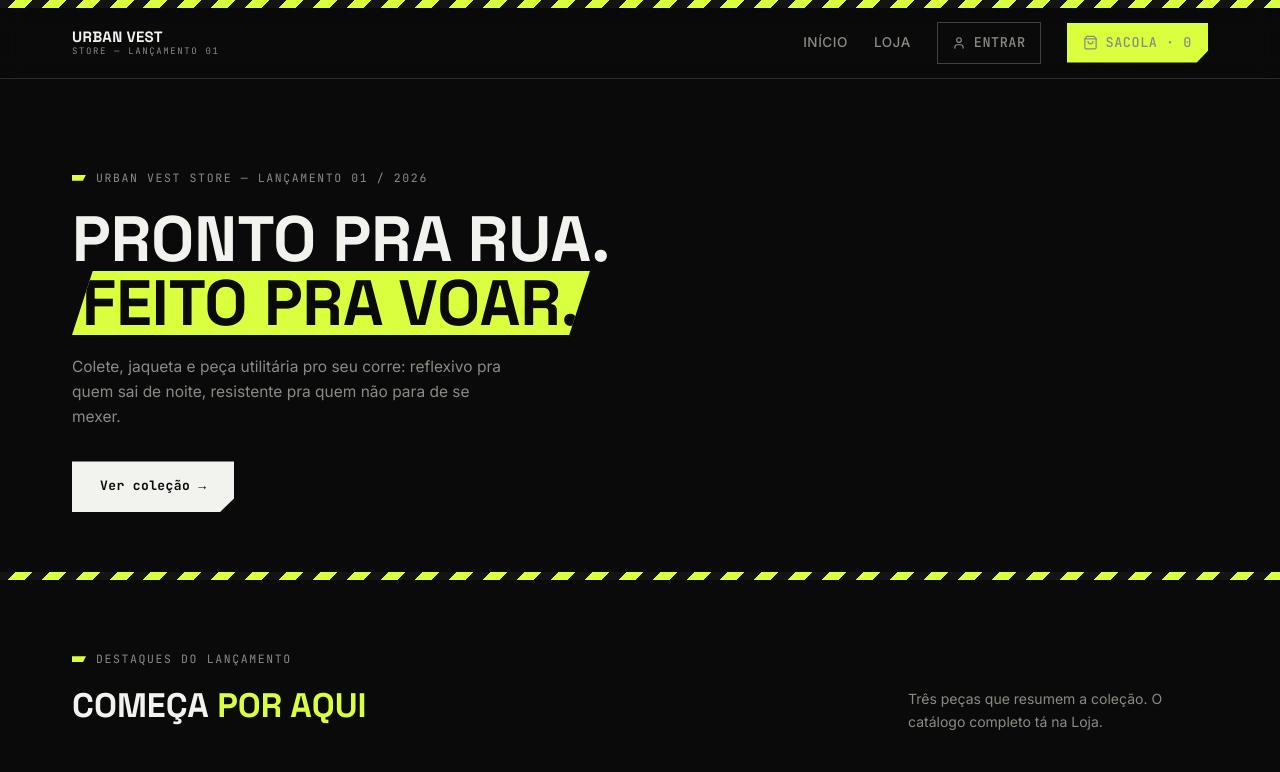
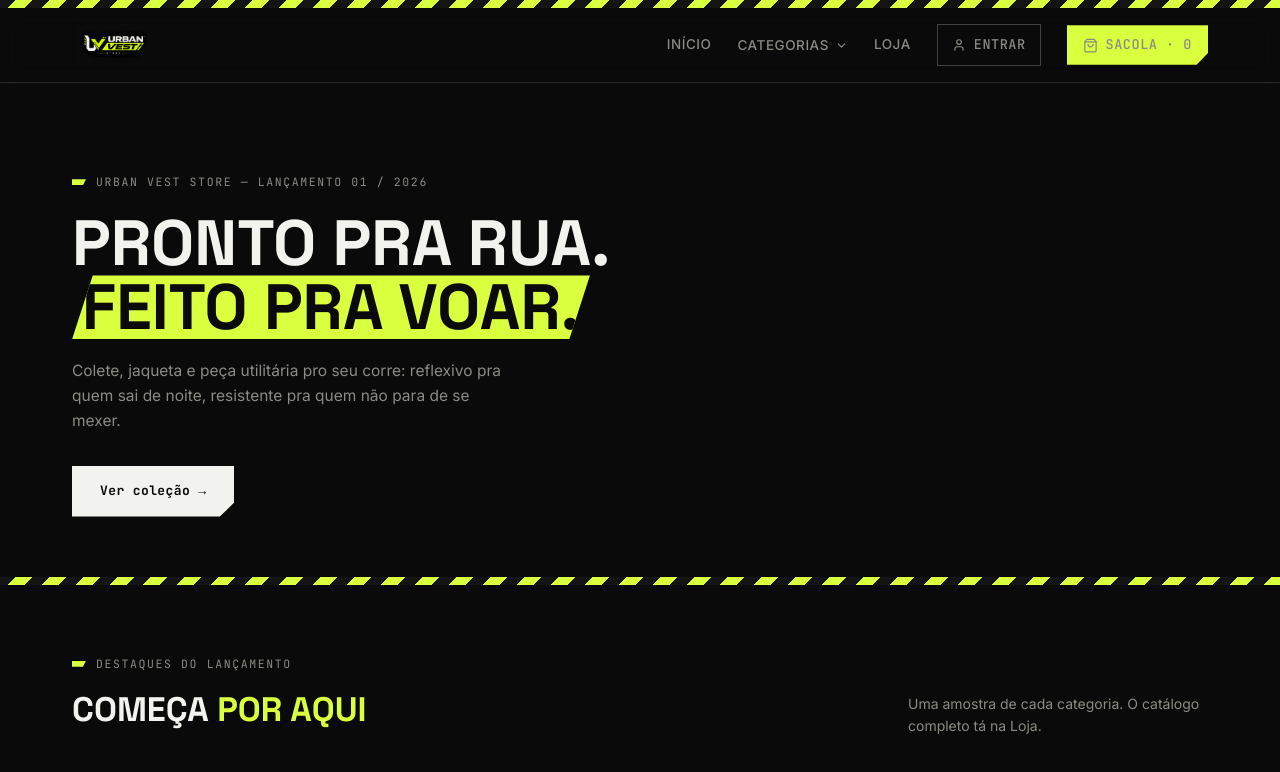
Before and after one commit to Gabriel23Ramos/clothes, a React (Vite) app: page / in a window 1280 px wide. Shown: the top 772 px of the page. Built offline with nearby package versions, Linux system fonts and the light colour scheme.

Commit message:
logo, botao de categorias e mais itens na home

```diff
--- a/src/components/Header.jsx
+++ b/src/components/Header.jsx
@@ -1,31 +1,66 @@
-import React from "react";
+import React, { useState, useRef, useEffect } from "react";
 import { Link, useNavigate } from "react-router-dom";
-import { ShoppingBag, User, LogOut } from "lucide-react";
+import { ShoppingBag, User, LogOut, ChevronDown } from "lucide-react";
 import { useCart } from "../context/CartContext";
 import { useAuth } from "../context/AuthContext";
+import { CATEGORIES } from "../data/products";
 
 export default function Header() {
   const { totalItems } = useCart();
   const { account, isLoggedIn, logOut } = useAuth();
   const navigate = useNavigate();
+  const [menuOpen, setMenuOpen] = useState(false);
+  const menuRef = useRef(null);
+
+  useEffect(() => {
+    function handleClickOutside(e) {
+      if (menuRef.current && !menuRef.current.contains(e.target)) {
+        setMenuOpen(false);
+      }
+    }
+    document.addEventListener("mousedown", handleClickOutside);
+    return () => document.removeEventListener("mousedown", handleClickOutside);
+  }, []);
 
   function handleLogOut() {
     logOut();
     navigate("/");
   }
 
+  function goToCategory(cat) {
+    setMenuOpen(false);
+    navigate(cat === "Todos" ? "/loja" : `/loja?categoria=${encodeURIComponent(cat)}`);
+  }
+
   return (
     <header className="site-header">
       <div className="wrap navbar">
         <Link to="/" className="brand">
-          <div className="brand-text">
-            Urban Vest
-            <span>STORE — LANÇAMENTO 01</span>
-          </div>
+          <img src="/logo.png" alt="Urban Vest Store" className="brand-logo" />
         </Link>
 
         <nav className="nav-links">
           <Link to="/">Início</Link>
+
+          <div className="category-menu" ref={menuRef}>
+            <button
+              className="category-menu-btn"
+              onClick={() => setMenuOpen((v) => !v)}
+              aria-expanded={menuOpen}
+            >
+              Categorias <ChevronDown size={13} />
+            </button>
+            {menuOpen && (
+              <div className="category-dropdown">
+                {CATEGORIES.map((cat) => (
+                  <button key={cat} onClick={() => goToCategory(cat)} className="mono">
+                    {cat}
+                  </button>
+                ))}
+              </div>
+            )}
+          </div>
+
           <Link to="/loja">Loja</Link>
 
           {isLoggedIn ? (
--- a/src/index.css
+++ b/src/index.css
@@ -71,6 +71,17 @@ h1, h2, h3, h4 {
   padding: 14px 32px;
 }
 
+.brand {
+  display: flex;
+  align-items: center;
+}
+
+.brand-logo {
+  height: 46px;
+  width: auto;
+  object-fit: contain;
+}
+
 .brand-text {
   font-family: "Space Grotesk", sans-serif;
   font-weight: 700;
@@ -89,6 +100,66 @@ h1, h2, h3, h4 {
   color: var(--gray);
   margin-top: 2px;
   text-transform: uppercase;
+}
+
+.category-menu {
+  position: relative;
+}
+
+.category-menu-btn {
+  display: flex;
+  align-items: center;
+  gap: 6px;
+  background: none;
+  border: none;
+  color: var(--gray);
+  font-size: 13.5px;
+  font-weight: 500;
+  text-transform: uppercase;
+  letter-spacing: 0.04em;
+  cursor: pointer;
+  font-family: "Inter", sans-serif;
+  padding: 0;
+  transition: color 0.2s ease;
+}
+
+.category-menu-btn:hover {
+  color: var(--white);
+}
+
+.category-dropdown {
+  position: absolute;
+  top: calc(100% + 16px);
+  left: 0;
+  background: var(--black-2);
+  border: 1px solid var(--line-strong);
+  min-width: 180px;
+  z-index: 60;
+  display: flex;
+  flex-direction: column;
+}
+
+.category-dropdown button {
+  text-align: left;
+  padding: 12px 16px;
+  background: none;
+  border: none;
+  border-bottom: 1px solid var(--line);
+  color: var(--white);
+  font-size: 12.5px;
+  letter-spacing: 0.03em;
+  text-transform: uppercase;
+  cursor: pointer;
+  transition: background 0.15s ease, color 0.15s ease;
+}
+
+.category-dropdown button:last-child {
+  border-bottom: none;
+}
+
+.category-dropdown button:hover {
+  background: var(--hivis);
+  color: var(--black);
 }
 
 .nav-links {
--- a/src/pages/Home.jsx
+++ b/src/pages/Home.jsx
@@ -5,7 +5,7 @@ import ProductCard from "../components/ProductCard";
 import { PRODUCTS } from "../data/products";
 
 export default function Home() {
-  const featured = PRODUCTS.slice(0, 3);
+  const featured = PRODUCTS.filter((_, i) => i % 2 === 0).slice(0, 10);
 
   return (
     <>
@@ -35,7 +35,7 @@ export default function Home() {
               Começa <span className="hi">por aqui</span>
             </h2>
           </div>
-          <p className="section-sub">Três peças que resumem a coleção. O catálogo completo tá na Loja.</p>
+          <p className="section-sub">Uma amostra de cada categoria. O catálogo completo tá na Loja.</p>
         </div>
 
         <div className="product-grid">
--- a/src/pages/Shop.jsx
+++ b/src/pages/Shop.jsx
@@ -1,10 +1,22 @@
-import React, { useState } from "react";
+import React, { useState, useEffect } from "react";
+import { useSearchParams } from "react-router-dom";
 import CategoryTabs from "../components/CategoryTabs";
 import ProductCard from "../components/ProductCard";
-import { PRODUCTS } from "../data/products";
+import { PRODUCTS, CATEGORIES } from "../data/products";
 
 export default function Shop() {
-  const [activeCategory, setActiveCategory] = useState("Todos");
+  const [searchParams] = useSearchParams();
+  const fromUrl = searchParams.get("categoria");
+  const initialCategory = CATEGORIES.includes(fromUrl) ? fromUrl : "Todos";
+
+  const [activeCategory, setActiveCategory] = useState(initialCategory);
+
+  useEffect(() => {
+    if (CATEGORIES.includes(fromUrl)) {
+      setActiveCategory(fromUrl);
+    }
+  }, [fromUrl]);
+
   const filtered = activeCategory === "Todos" ? PRODUCTS : PRODUCTS.filter((p) => p.category === activeCategory);
 
   return (
```
Also changed, not shown: public/logo.png (added).
